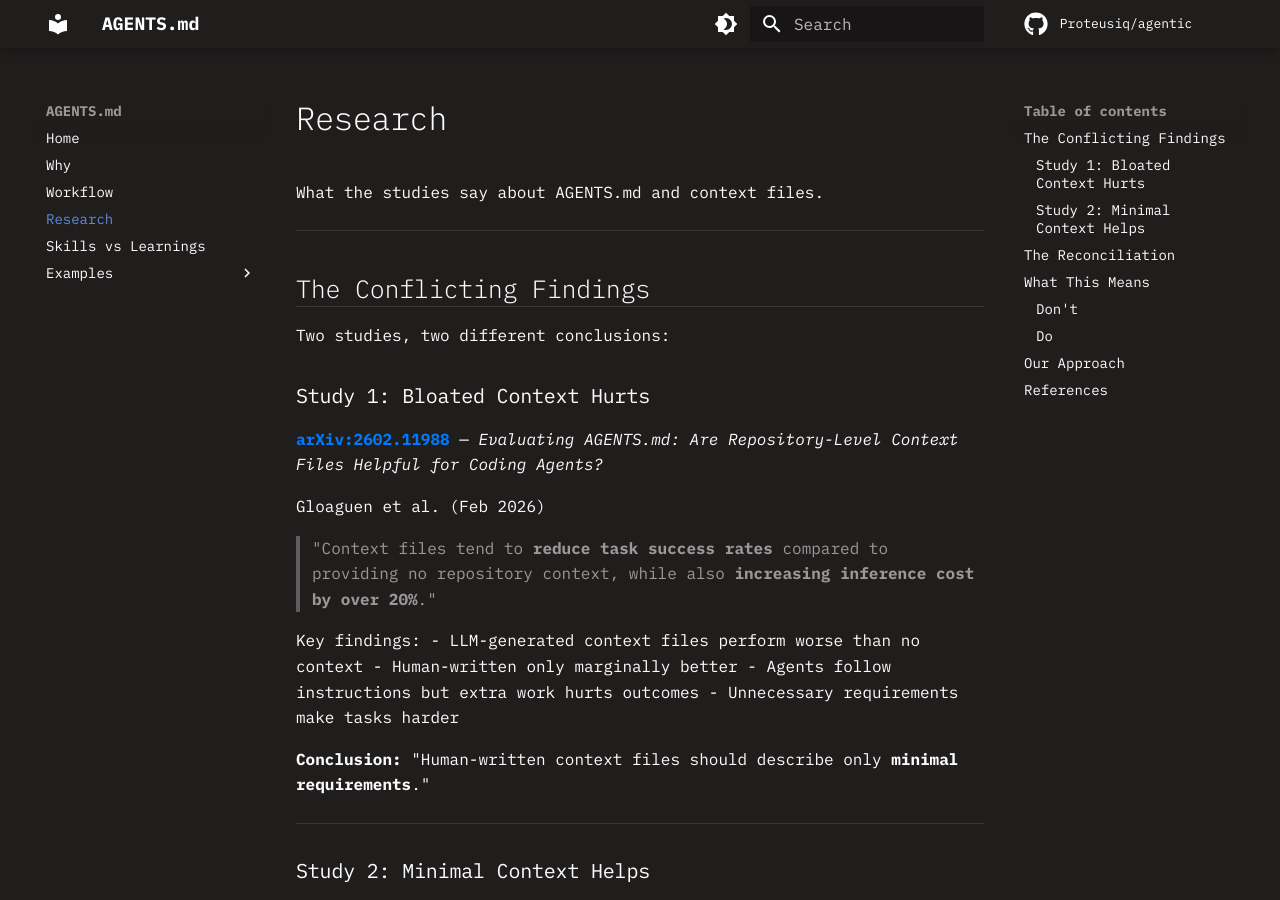
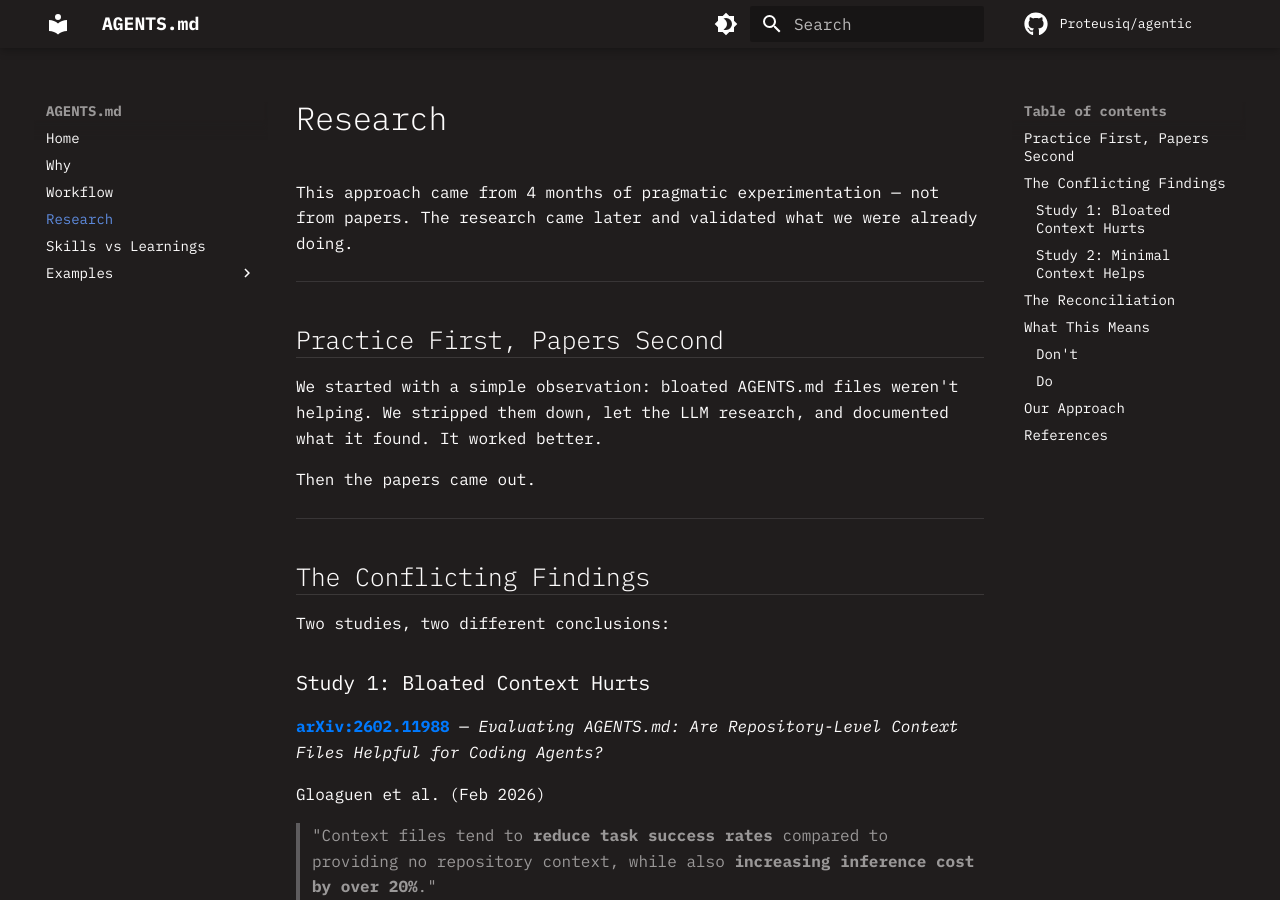
Before and after one commit to Proteusiq/agentic, an MkDocs documentation site: the page built from docs/research.md, in a window 1280 px wide and 900 px high. Built offline with MkDocs 1.6.1 and Material for MkDocs 9.7.7, drawn with Linux system fonts in a browser that asks for light colours; comment, search, counter and statistics services are not loaded; some of the changed text lies outside the part shown.

Commit message:
docs: practice first, papers second - 4 months of pragmatic work

```diff
--- a/docs/research.md
+++ b/docs/research.md
@@ -1,6 +1,14 @@
 # Research
 
-What the studies say about AGENTS.md and context files.
+This approach came from 4 months of pragmatic experimentation — not from papers. The research came later and validated what we were already doing.
+
+---
+
+## Practice First, Papers Second
+
+We started with a simple observation: bloated AGENTS.md files weren't helping. We stripped them down, let the LLM research, and documented what it found. It worked better.
+
+Then the papers came out.
 
 ---
 
@@ -82,7 +90,7 @@ Both papers agree: **minimal is better**.
 
 ## Our Approach
 
-Based on this research, we use:
+We arrived at this through practice. The research confirmed it:
 
 **AGENTS.md** — Minimal rules. Workflow + NEVER rules. Nothing the LLM already knows.
 
```
